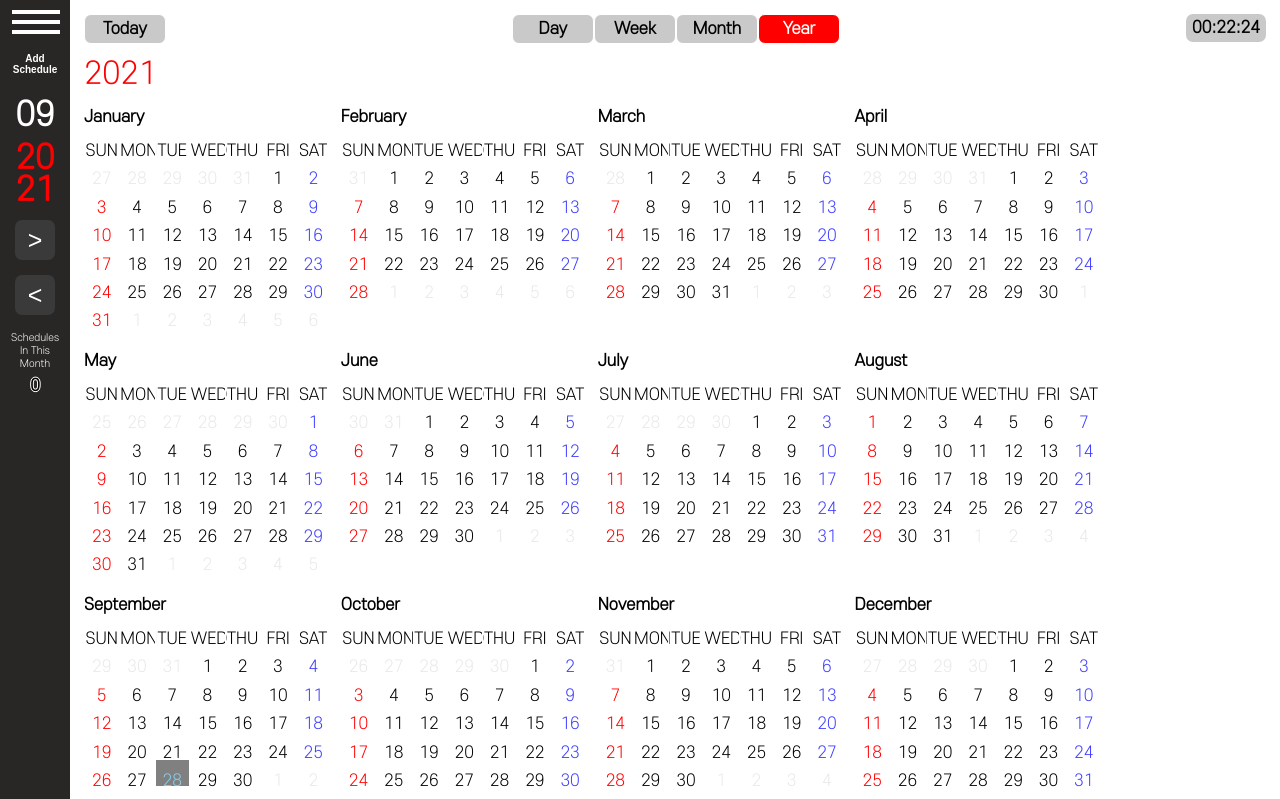
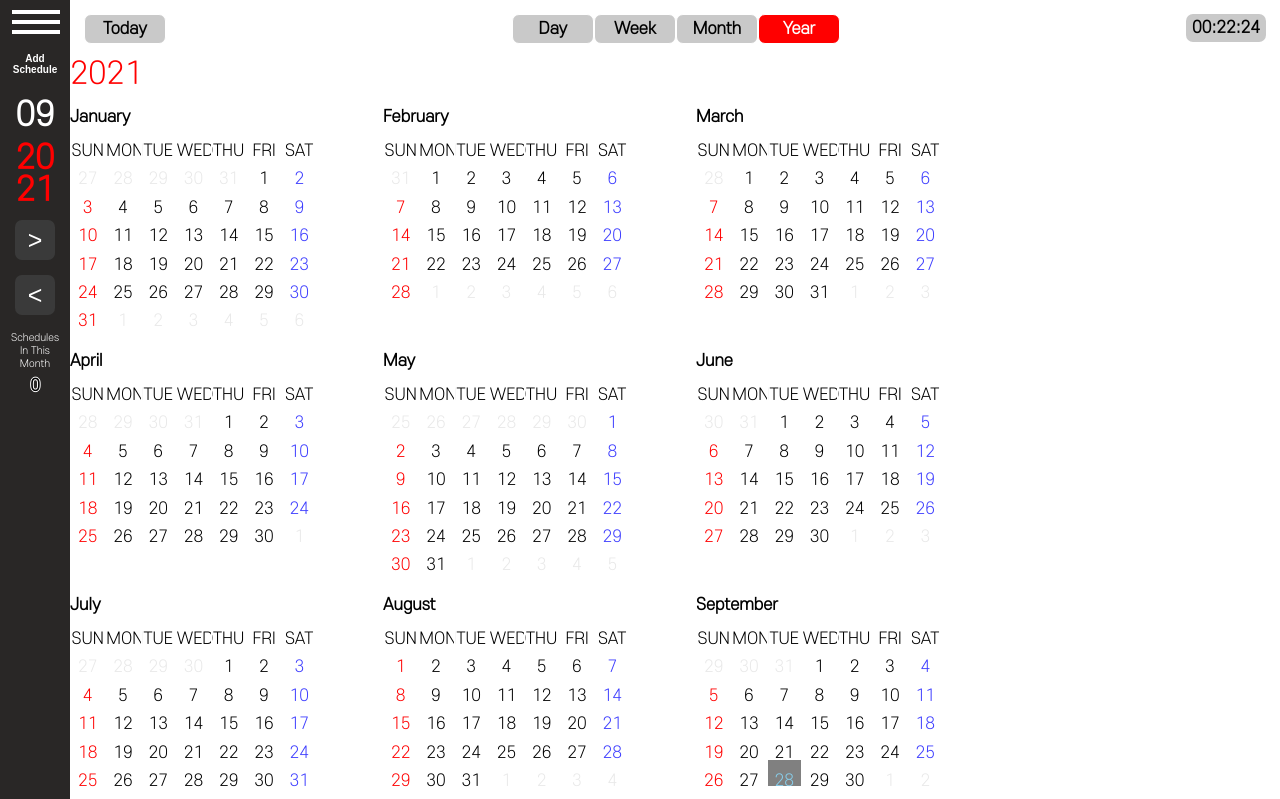
Before and after one commit to Ho-s/Calendar, a React app: page /year in a window 1280 px wide. Shown: the top 799 px of the page. Built offline with nearby package versions, Linux system fonts and the light colour scheme.

Commit message:
Add flex

```diff
--- a/src/pages/Year/Year.tsx
+++ b/src/pages/Year/Year.tsx
@@ -97,7 +97,7 @@ const Year: React.FunctionComponent = () => {
 
 	const GenerateWrap = () => {
 		return (
-			<>
+			<S.YearWrapper>
 				{Array(12)
 					.fill(0)
 					.map((_, i) => {
@@ -117,7 +117,7 @@ const Year: React.FunctionComponent = () => {
 							</S.MonthWrapper>
 						)
 					})}
-			</>
+			</S.YearWrapper>
 		)
 	}
 
--- a/src/pages/Year/style.ts
+++ b/src/pages/Year/style.ts
@@ -2,9 +2,6 @@ import styled from 'styled-components'
 
 export const YearComponent = styled.div`
     height: calc(100vh - 30px);
-    width: calc(100% - 14px);
-    padding-left: 14px;
-    background-color: white;
 `
 
 interface YearBoxProps {
@@ -15,7 +12,6 @@ export const YearBox = styled.div<YearBoxProps>`
     width: 2.6vw;
     height: 3.3vh;
     line-height: 2.5;
-    float: left;
     text-align: center;
     color:black;
     border:1px solid white;
@@ -42,7 +38,6 @@ export const YearDay = styled.div`
     width: 2.6vw;
     height: 3.3vh;
     line-height: 2.5;
-    float: left;
     text-align: center;
     color:black !important;
     border:1px solid white;
@@ -50,6 +45,7 @@ export const YearDay = styled.div`
 `
 
 export const YearRow = styled.div`
+    display: flex;
     & div:first-child{
         color: red;
     }
@@ -63,11 +59,17 @@ color: red;
 font-size: 30px;
 `
 
+export const YearWrapper = styled.div`
+display: flex;
+flex-flow: row wrap;
+align-content: stretch;
+`
+
 export const MonthWrapper = styled.div`
 margin-right: 10px;
 height: 28vh;
-float: left;
 margin-top: 20px;
+width: 303px;
 `
 
 export const MonthTitle = styled.div`
```
